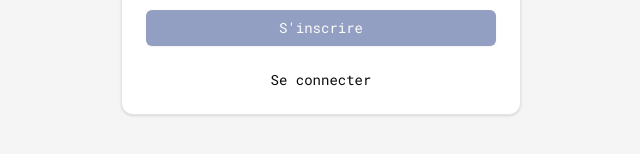
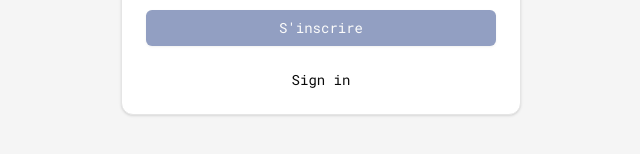
Before and after one commit to RJ-45-1/mot-du-jour, a Next.js app: page /signup in a window 1280 px wide. Shown: the part 494-648 px from the top of the page, without its empty margins (319-959 px from the left). Built offline with nearby package versions, Linux system fonts and the light colour scheme.

Commit message:
redirect signout

```diff
--- a/components/ui/auth/signin.tsx
+++ b/components/ui/auth/signin.tsx
@@ -134,7 +134,7 @@ export default function SignIn() {
         </CardContent>
         <CardFooter className="flex flex-row w-full justify-center items-center">
           <Link href={"/signup"} className="text-sm hover:underline">
-            S'inscire
+            Sign Up
           </Link>
         </CardFooter>
       </Card>
--- a/components/ui/auth/signup.tsx
+++ b/components/ui/auth/signup.tsx
@@ -158,7 +158,7 @@ export default function SignUp() {
         </CardContent>
         <CardFooter className="flex flex-row w-full justify-center items-center">
           <Link href={"/signin"} className="text-sm hover:underline">
-            Se connecter
+            Sign in
           </Link>
         </CardFooter>
       </Card>
--- a/components/ui/signout-button.tsx
+++ b/components/ui/signout-button.tsx
@@ -6,7 +6,7 @@ export default function SignOutButton() {
   const supabase = createClient();
   const handleSignOut = () => {
     supabase.auth.signOut();
-    window.location.href = "/";
+    window.location.href = "/signin";
   };
   return (
     <button className="absolute top-4 right-4" onClick={() => handleSignOut()}>
```
